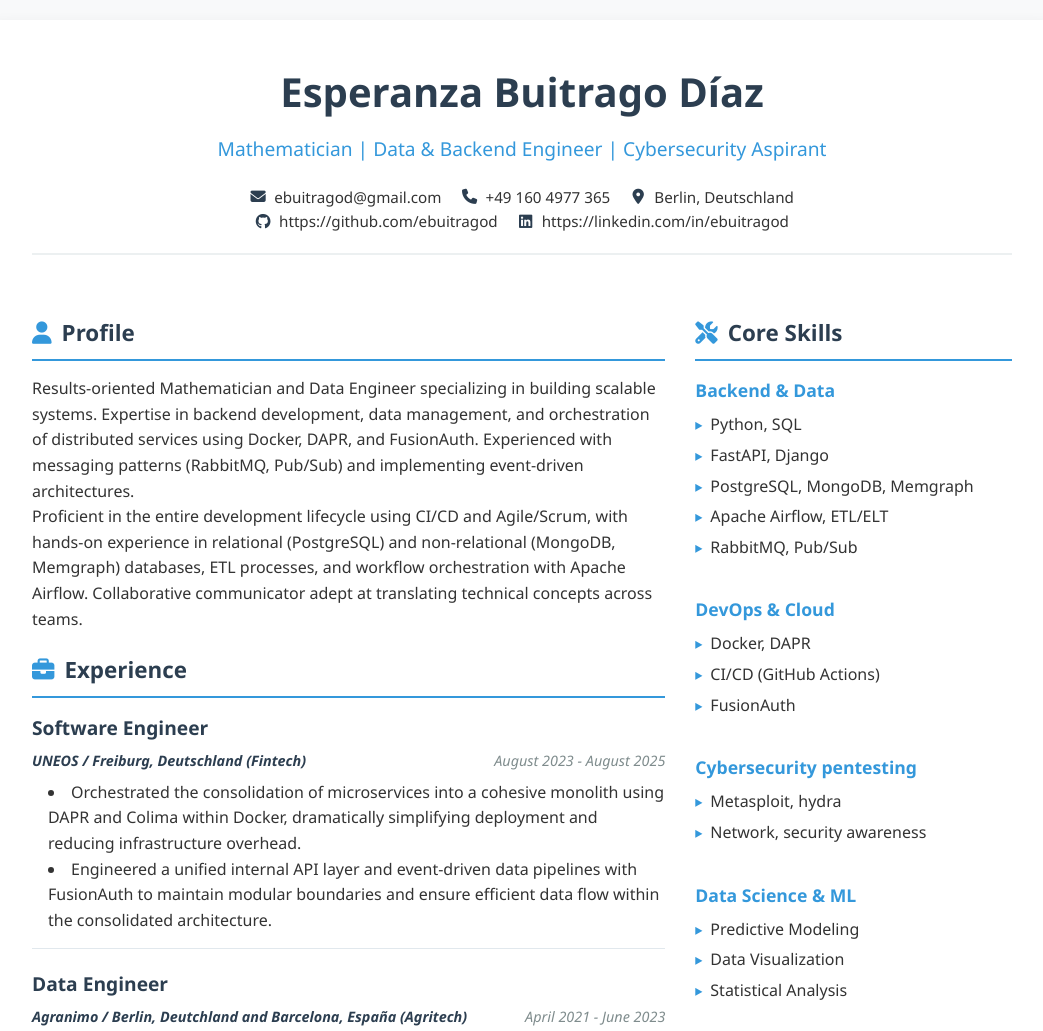
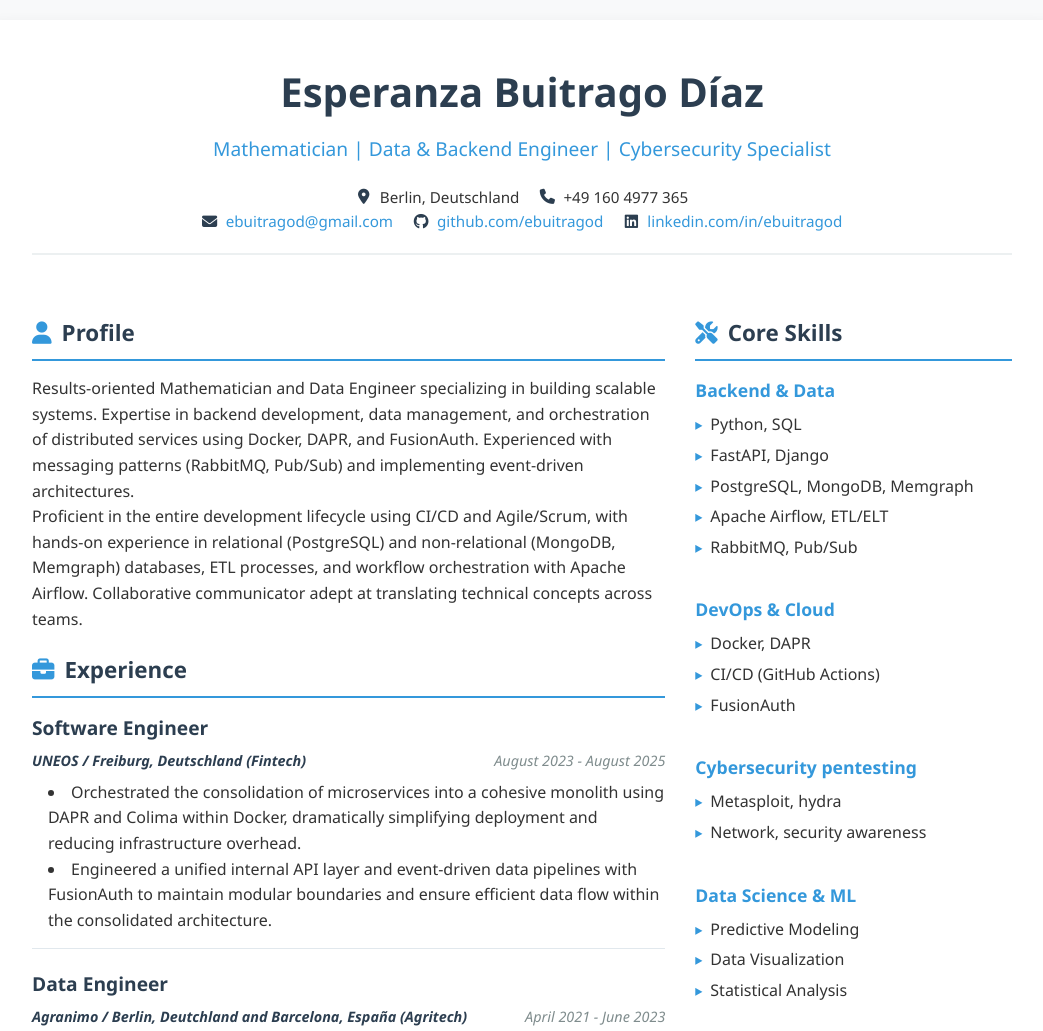
Before and after one commit to ebuitragod/ebuitragod, a plain HTML site: page index.html in a window 1280 px wide. Shown: the top 1031 px of the page, without its empty margins (118-1161 px from the left). Drawn offline with Linux system fonts and the light colour scheme.

Commit message:
Add hyperlinks to Gmail, Github, and Linkedin.

```diff
--- a/cv/script.js
+++ b/cv/script.js
@@ -8,6 +8,7 @@ async function loadAllPartials() {
     const container = document.getElementById('cv-container');
 
     const header = await loadPartial('cv/sections/header.html');
+
     const mainContent = `
         <div class="main-content">
             ${await loadPartial('cv/sections/main-content/profile.html')}
--- a/cv/sections/footer.html
+++ b/cv/sections/footer.html
@@ -1,6 +1,22 @@
 <footer>
     <div class="contact-info">
-        <div><i class="fab fa-github"></i> https://github.com/ebuitragod</div>
-        <div><i class="fab fa-linkedin"></i> https://linkedin.com/in/ebuitragod</div>
+        <div>
+            <i class="fab fa-github"></i>
+            <a href="https://github.com/ebuitragod" target="_blank" rel="noopener noreferrer">
+                github.com/ebuitragod
+            </a>
+        </div>
+        <div>
+            <i class="fab fa-linkedin"></i>
+            <a href="https://linkedin.com/in/ebuitragod" target="_blank" rel="noopener noreferrer">
+                linkedin.com/in/ebuitragod
+            </a>
+        </div>
+        <div>
+            <i class="fas fa-envelope"></i>
+            <a href="mailto:ebuitragod@gmail.com?subject=Job%20Opportunity%20via%20GitHub%20CV">
+                ebuitragod@gmail.com
+            </a>
+        </div>
     </div>
 </footer>
--- a/cv/sections/header.html
+++ b/cv/sections/header.html
@@ -1,13 +1,35 @@
 <header>
     <h1>Esperanza Buitrago Díaz</h1>
-    <p class="tagline">Mathematician | Data & Backend Engineer | Cybersecurity Aspirant</p>
+    <p class="tagline">
+        Mathematician | Data & Backend Engineer | Cybersecurity Specialist
+    </p>
     <div class="contact-info">
-        <div><i class="fas fa-envelope"></i> ebuitragod@gmail.com</div>
-        <div><i class="fas fa-phone"></i> +49 160 4977 365</div>
-        <div><i class="fas fa-map-marker-alt"></i> Berlin, Deutschland</div>
+        <div>
+            <i class="fas fa-map-marker-alt"></i>
+            Berlin, Deutschland
+        </div>
+        <div><i class="fas fa-phone"></i>
+            +49 160 4977 365
+        </div>
     </div>
     <div class="contact-info">
-        <div><i class="fab fa-github"></i> https://github.com/ebuitragod</div>
-        <div><i class="fab fa-linkedin"></i> https://linkedin.com/in/ebuitragod</div>
+        <div>
+            <i class="fas fa-envelope"></i>
+            <a href="mailto:ebuitragod@gmail.com?subject=Job%20Opportunity%20via%20GitHub%20CV">
+                ebuitragod@gmail.com
+            </a>
+        </div>
+        <div>
+            <i class="fab fa-github"></i>
+            <a href="https://github.com/ebuitragod" target="_blank" rel="noopener noreferrer">
+                github.com/ebuitragod
+            </a>
+        </div>
+        <div>
+            <i class="fab fa-linkedin"></i>
+            <a href="https://linkedin.com/in/ebuitragod" target="_blank" rel="noopener noreferrer">
+                linkedin.com/in/ebuitragod
+            </a>
+        </div>
     </div>
 </header>
--- a/cv/style.css
+++ b/cv/style.css
@@ -104,10 +104,10 @@ h1 {
 /* === FOOTER === */
 footer {
     grid-column: 1 / -1;
+    text-align: center;
     margin-top: 30px;
     padding-top: 20px;
     border-top: 2px solid var(--light);
-    text-align: center;
 }
 
 footer .contact-info {
```
